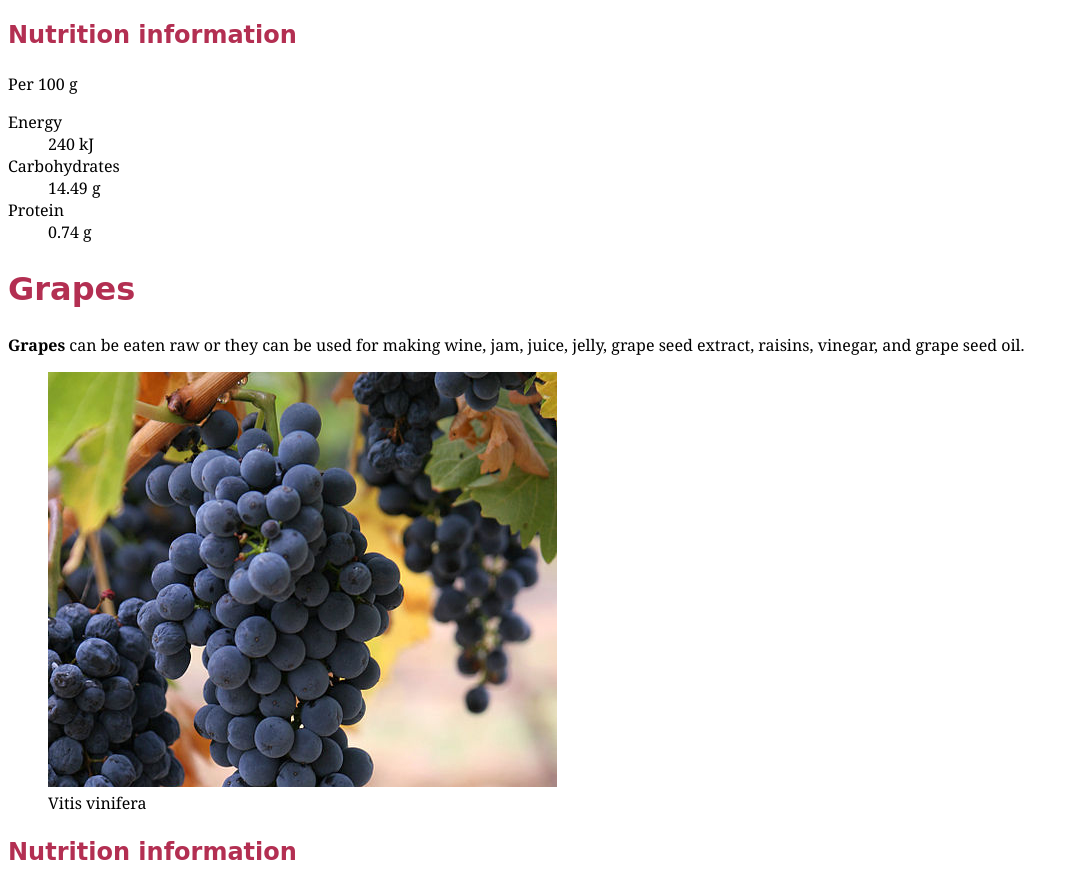
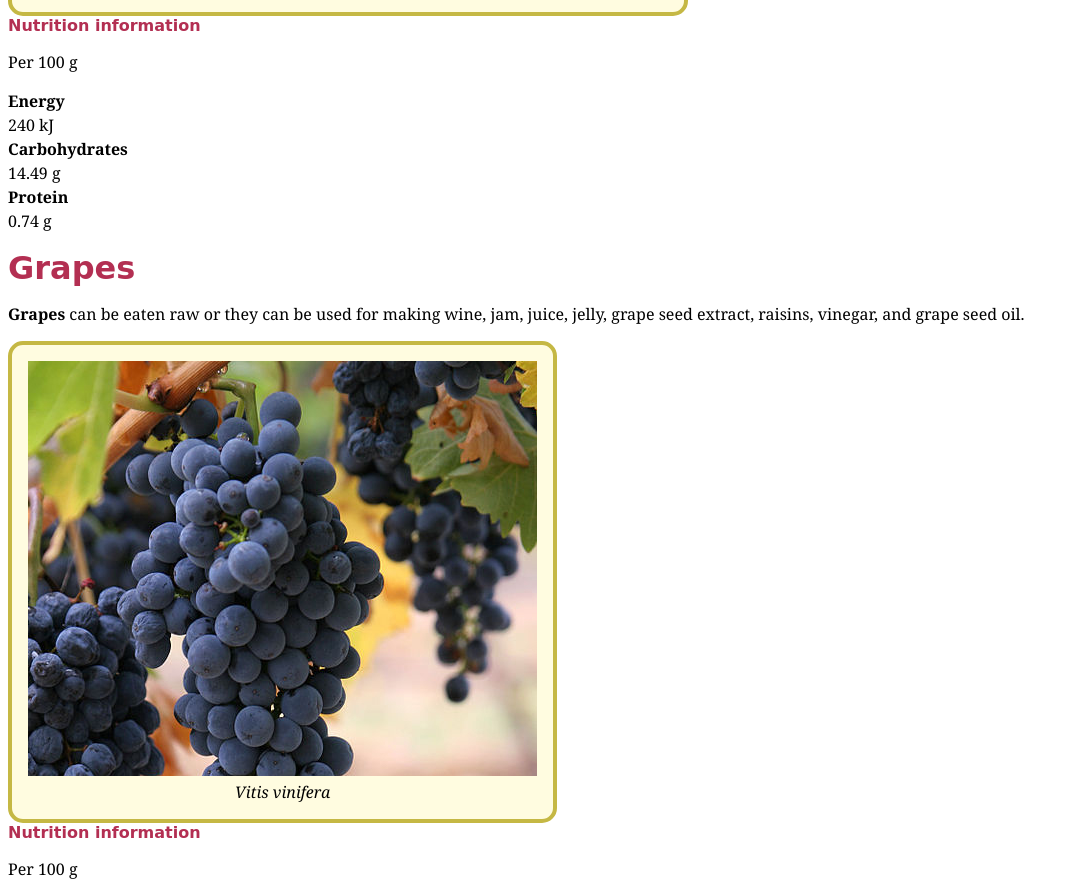
Before and after one commit to ashtastic/dsn1674-project-1, a plain HTML site: page index.html in a window 1280 px wide. Shown: the part 880-1763 px from the top of the page, without its empty margins (0-1079 px from the left). Drawn offline with Linux system fonts and the light colour scheme.

Commit message:
<dl> and images.
Designed the detailed lists appropriately, and stylized the images.
Furthermore, I also made notes on what else needs to be done, in their
respectful areas through the css code.

```diff
--- a/css/main.css
+++ b/css/main.css
@@ -36,15 +36,24 @@ nav a {
 	border-radius: 4px;
 }
 
+/*
+highlighted purple over link
+*/
+
 body {
 	font-family: 'Georgia', serif;
 	text-align: left;
 }
 
 /*
-b {
+- b {
 	font-style: none;
-}
+	}
+ - bold special sections bold
+
+ - pull quote a colour, size, italics
+
+- yellow bar
 */
 
 
@@ -52,31 +61,66 @@ h2 {
 	font-family: 'Sigmar One', cursive;
 	font-size: 2em;
 	color: #b32f52;
+	padding: 0;
+	margin: 0;
 }
 
-/*
+
 figure {
 	display: inline-block;
 	padding: 1em;
-	margin: 0.5em;
+	margin: 0;
 	border: 4px solid #c5b844;
 	background-color: #fffce0;
-	border-radius: 4px;
-	text-align: center;
+	border-radius: 15px;
 }
 
 img {
 	width: 100%;
+	height: 100%;
 }
 
 figcaption {
 	margin: 0;
 	padding: 0;
+	font-family: 'Georgia', serif;
+	font-style: italic;
+	text-align: center;
 }
-*/
+
 
 h3 {
 	font-family: 'Sigmar One', cursive;
-	font-size: 1.5em;
+	font-size: 1em;
 	color: #b32f52;
+	padding: 0;
+	margin: 0;
 }
+
+/*
+h3 p {
+	font-family: 'Georgia', serif;
+	font-style: italic;
+}
+
+italics on 'per 100g'
+*/
+
+dl {
+	line-height: 1.5;
+}
+
+dt {
+	font-weight: bold;
+}
+
+dd {
+	display: inline-block;
+	padding: 0;
+	margin: 0;
+}
+
+/*
+- yellow box at bottom
+- link colour
+*/
```
